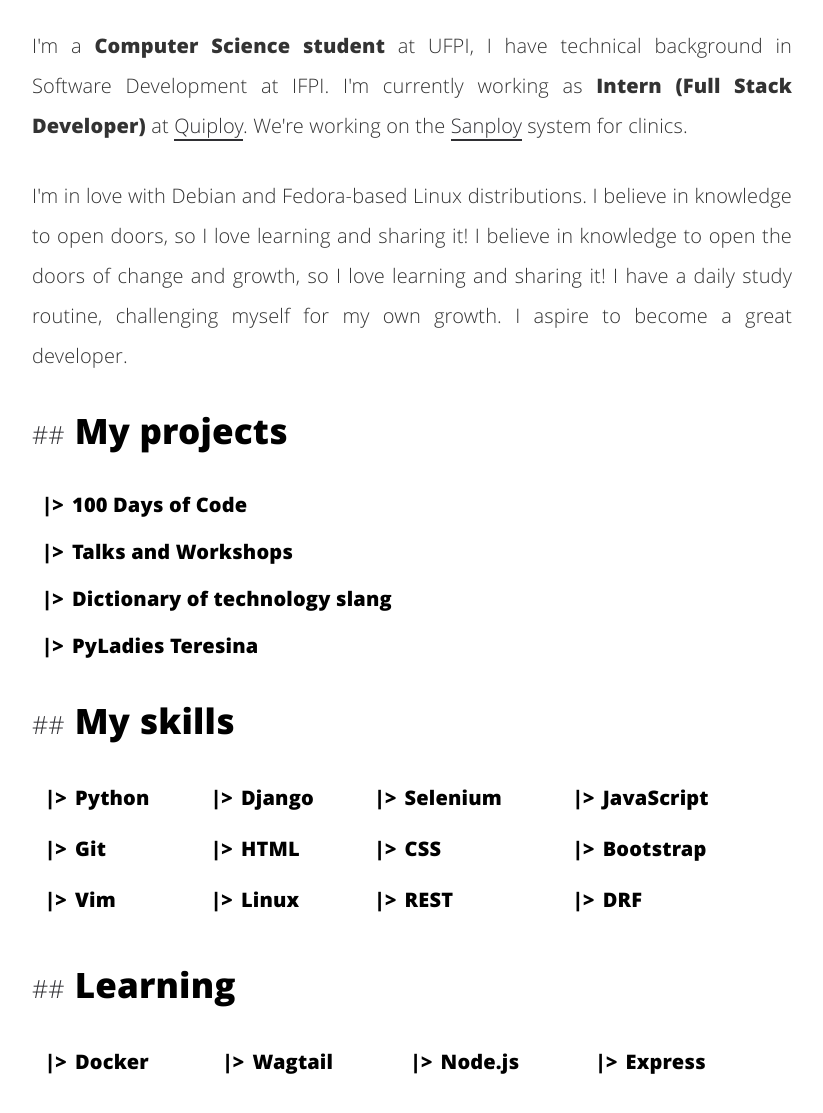
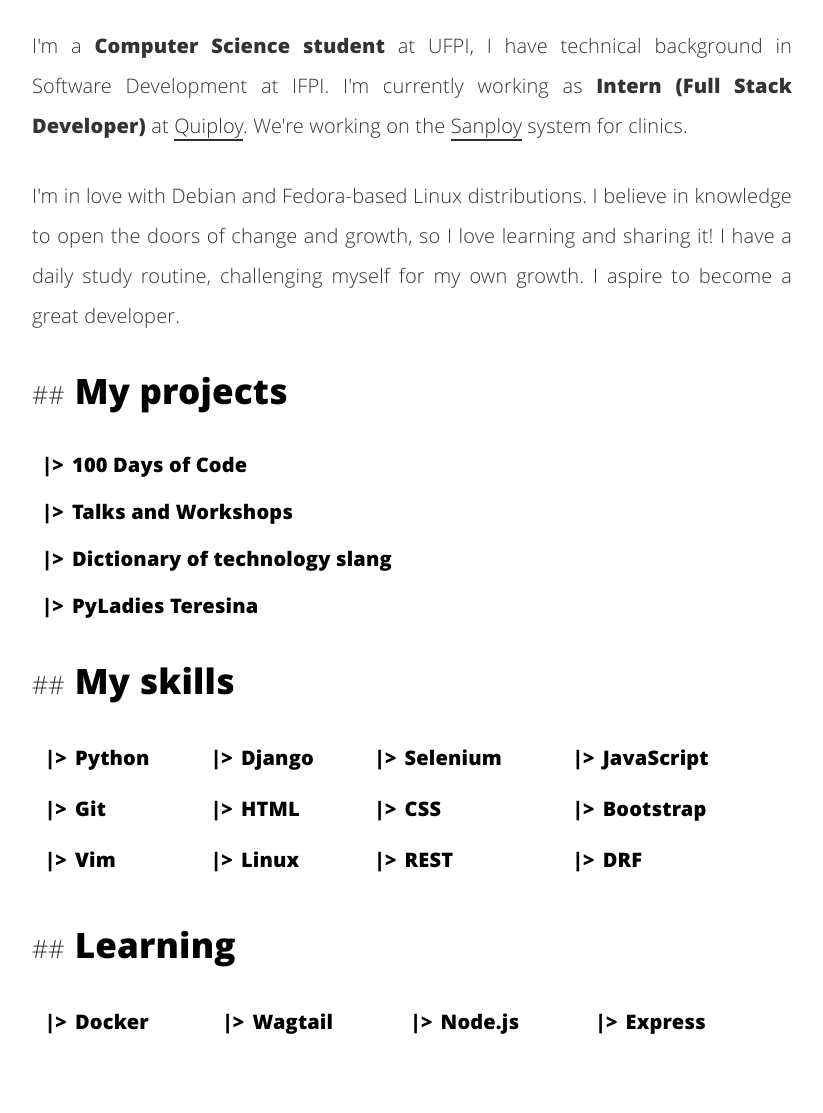
Before and after one commit to anapauladsmendes/anapauladsmendes.github.io, a Jekyll site: the page built from about.html, in a window 1280 px wide, cut to the strip 312-1450 px from the top of the page. Shown: the top 1113 px of the strip, without its empty margins (228-1051 px from the left). Built offline with Jekyll 4.4.1, drawn with Linux system fonts in a browser that asks for light colours.

Commit message:
Fix text in aboutme

```diff
--- a/about.html
+++ b/about.html
@@ -12,8 +12,7 @@
 		I'm currently working as <strong>Intern (Full Stack Developer)</strong> at <a href="https://www.quiploy.com/">Quiploy</a>.
 		We're working on the <a href="https://www.sanploy.com.br/">Sanploy</a> system for clinics.
 	</p>
-	<p class="description">I'm in love with Debian and Fedora-based Linux distributions. I believe in knowledge to open doors, so I love
-		learning and sharing it! I believe in knowledge to open the doors of change and growth, so I love learning and sharing it!
+	<p class="description">I'm in love with Debian and Fedora-based Linux distributions. I believe in knowledge to open the doors of change and growth, so I love learning and sharing it!
 		I have a daily study routine, challenging myself for my own growth. I aspire to become a great developer.
 	</p>
 </div>
```
